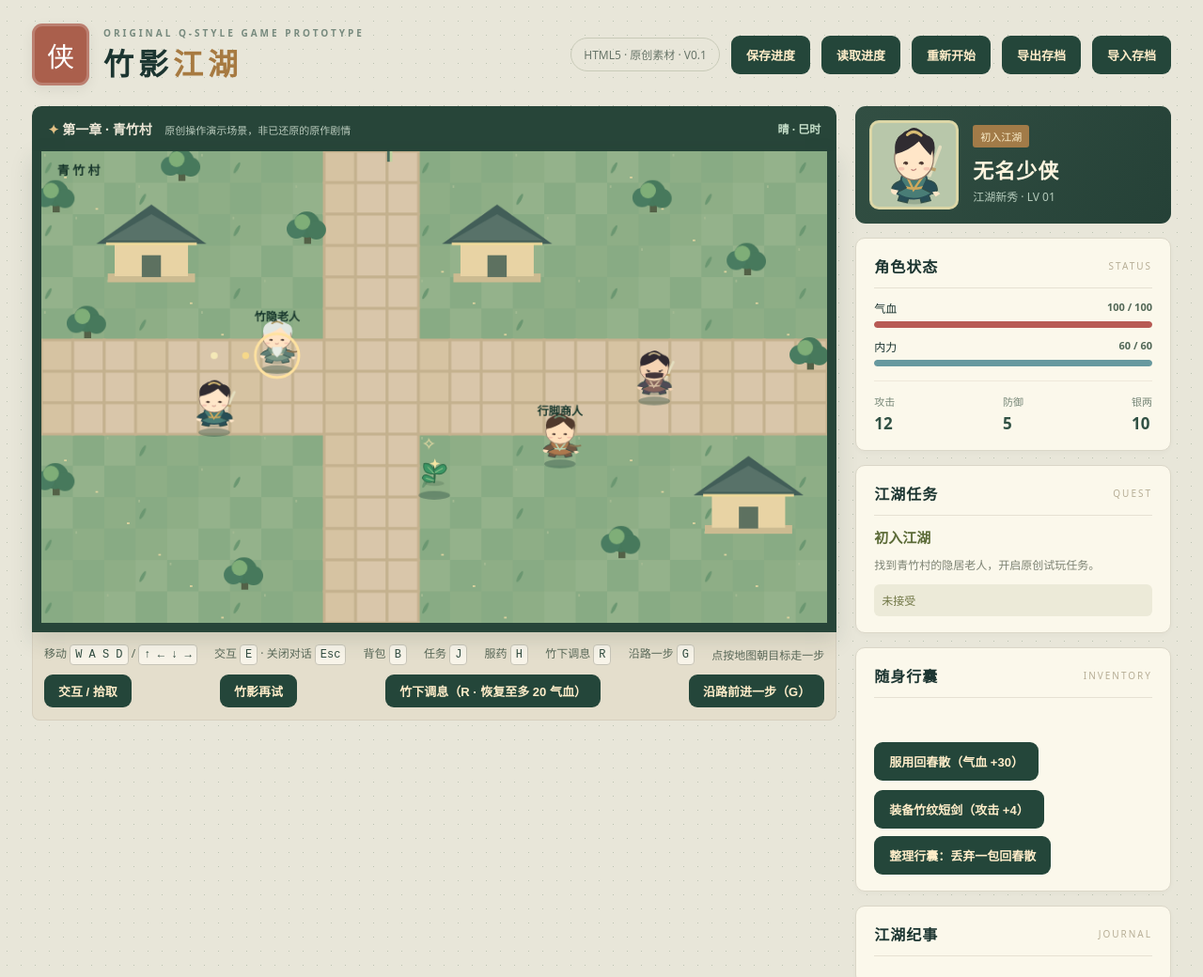
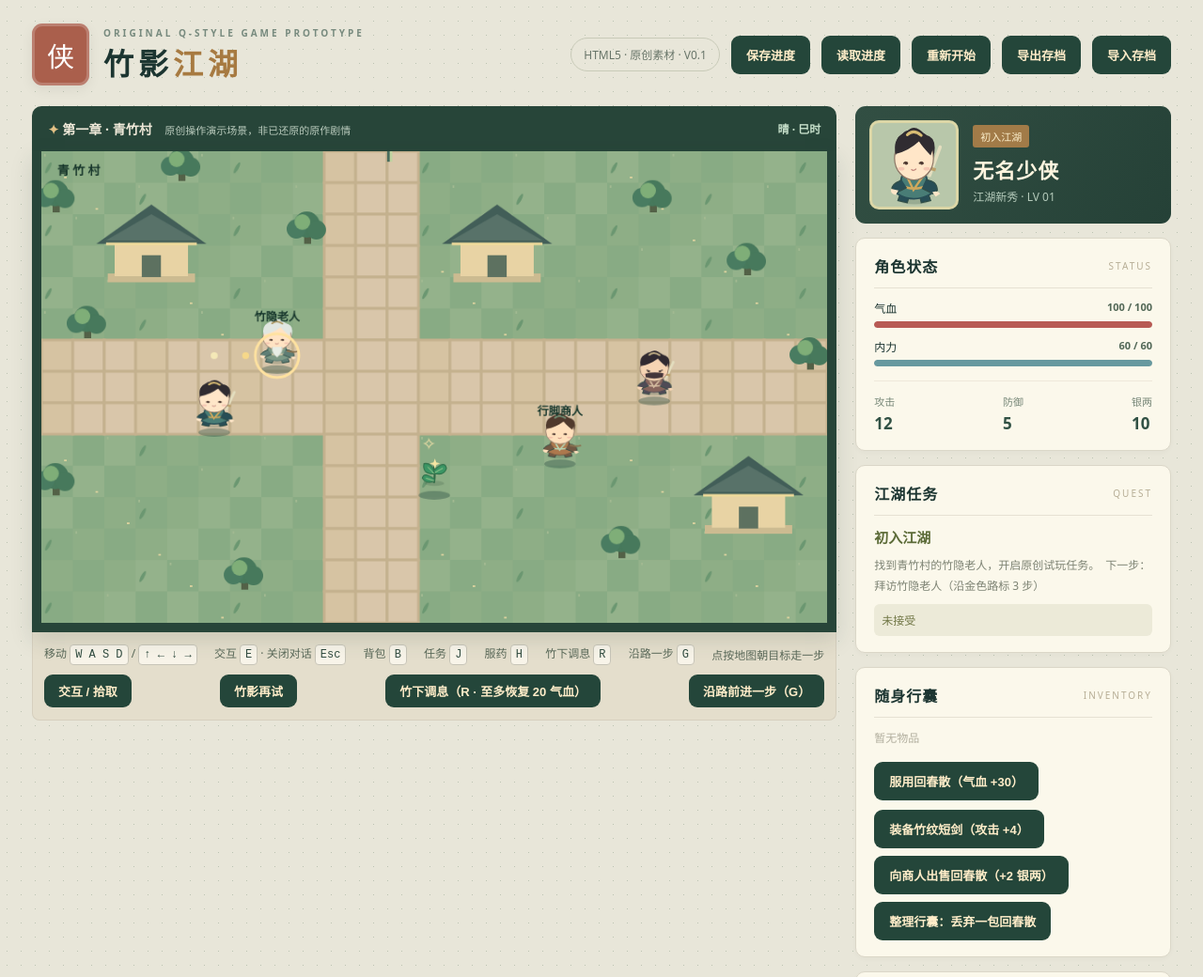
Before and after one commit to mjw3177109/newjingyong2, a website with bundled scripts: page index.html in a window 1280 px wide. Shown: the top 1040 px of the page at 94% size. Built offline with nearby package versions, Linux system fonts and the light colour scheme.

Commit message:
feat(demo): add merchant potion buy-back (3/3)

```diff
--- a/index.html
+++ b/index.html
@@ -24,7 +24,7 @@
         <div class="hero-card"><div class="portrait"><img src="./assets/hero.svg" alt="原创Q版国风侠客" /></div><div class="hero-data"><span class="tiny-tag">初入江湖</span><h2>无名少侠</h2><p>江湖新秀 · LV 01</p></div></div>
         <section class="panel"><div class="panel-header"><h3>角色状态</h3><span>STATUS</span></div><div class="stat-row"><span>气血</span><strong id="hp-num">100 / 100</strong></div><div class="bar"><div id="hp-bar"></div></div><div class="stat-row"><span>内力</span><strong>60 / 60</strong></div><div class="bar energy"><div></div></div><div class="stat-inline"><div>攻击<strong id="attack-num">12</strong></div><div>防御<strong>5</strong></div><div>银两<strong id="silver">10</strong></div></div></section>
         <section class="panel"><div class="panel-header"><h3>江湖任务</h3><span>QUEST</span></div><div class="quest-title" id="quest-title">初入江湖</div><p id="quest-desc">找到青竹村的隐居老人，开启原创试玩任务。</p><div class="quest-progress" id="quest-progress">未接受</div></section>
-        <section class="panel"><div class="panel-header"><h3>随身行囊</h3><span>INVENTORY</span></div><div class="inventory" id="inventory"></div><button id="use-potion" disabled style="margin-top:10px">服用回春散（气血 +30）</button><button id="equip-weapon" disabled style="margin-top:10px">装备竹纹短剑（攻击 +4）</button><button id="discard-potion" disabled style="margin-top:8px">整理行囊：丢弃一包回春散</button></section>
+        <section class="panel"><div class="panel-header"><h3>随身行囊</h3><span>INVENTORY</span></div><div class="inventory" id="inventory"></div><button id="use-potion" disabled style="margin-top:10px">服用回春散（气血 +30）</button><button id="equip-weapon" disabled style="margin-top:10px">装备竹纹短剑（攻击 +4）</button><button id="sell-potion" disabled style="margin-top:8px" title="靠近行脚商人出售一包回春散">向商人出售回春散（+2 银两）</button><button id="discard-potion" disabled style="margin-top:8px">整理行囊：丢弃一包回春散</button></section>
         <section class="panel log-panel"><div class="panel-header"><h3>江湖纪事</h3><span>JOURNAL</span></div><div id="journal" class="journal" aria-live="polite"></div></section>
       </aside>
     </div>
```
